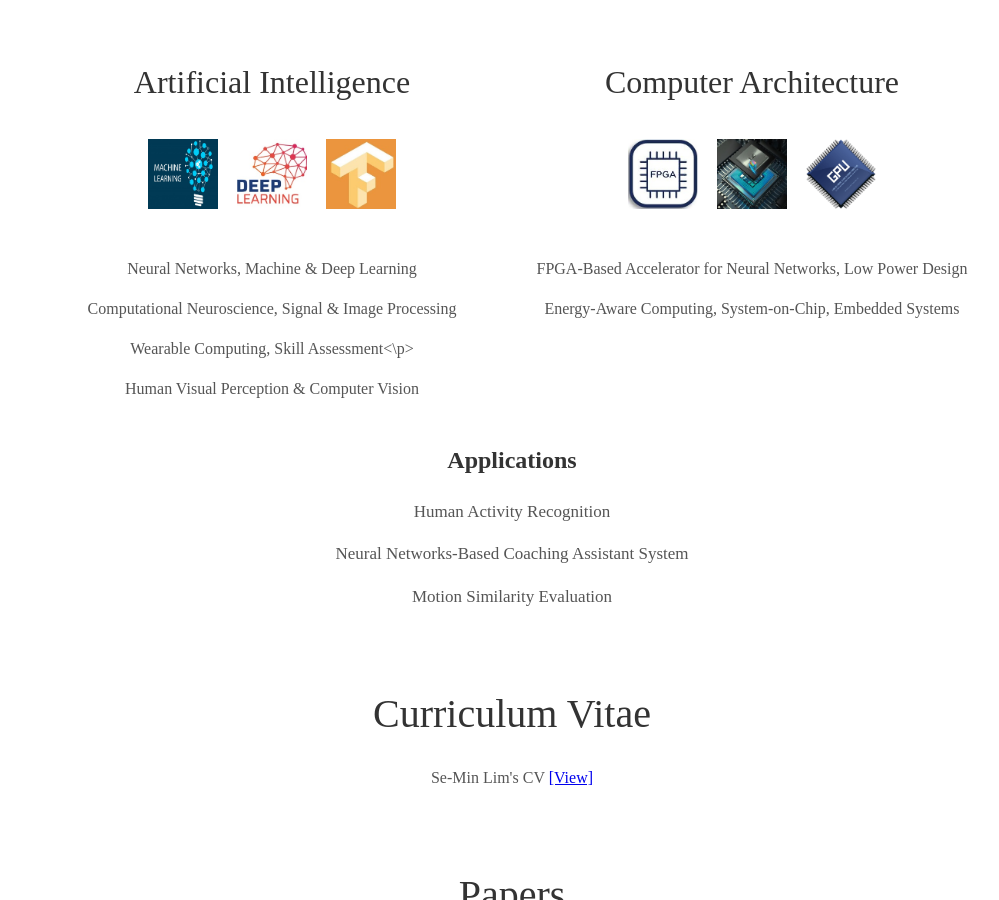
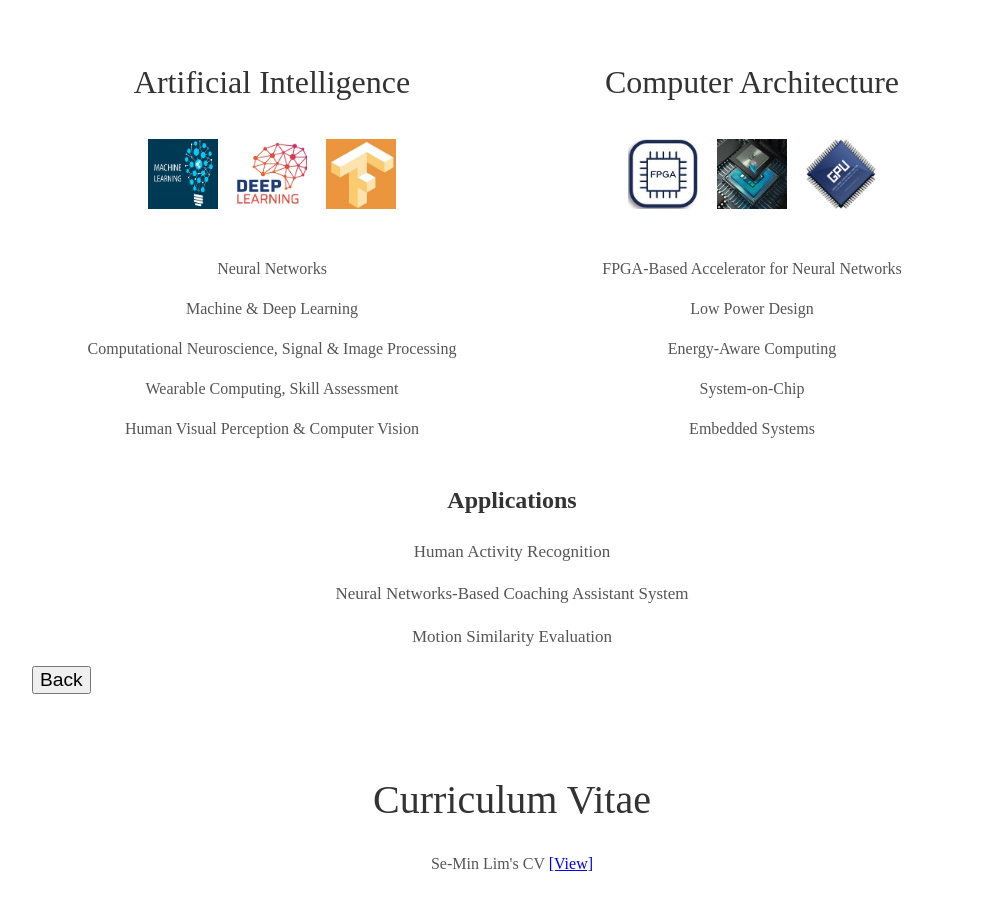
Before and after one commit to SeMinLim/SeMinLim.github.io, a Jekyll site: the page built from index.html, in a window 1280 px wide and 900 px high, scrolled down 1039 px. Shown: the whole window, without its empty margins (128-1127 px from the left). Built offline with Jekyll 4.4.1, drawn with Linux system fonts in a browser that asks for light colours; some web fonts are replaced.

Commit message:
Update about.html

```diff
--- a/_includes/about.html
+++ b/_includes/about.html
@@ -7,9 +7,10 @@
       <img width="70" height="70" src="/assets/MachineLearning.png"/>
       <img width="70" height="70" src="/assets/DeepLearning.jpg"/>
       <img width="70" height="70" src="/assets/Tensorflow.jpeg"/>
-    <p>Neural Networks, Machine & Deep Learning</p>
+    <p>Neural Networks</p>
+    <p>Machine & Deep Learning</p>
     <p>Computational Neuroscience, Signal & Image Processing</p>
-    <p>Wearable Computing, Skill Assessment<\p>
+    <p>Wearable Computing, Skill Assessment</p>
     <p>Human Visual Perception & Computer Vision</p>
   </div>
   <div class="tech">
@@ -17,8 +18,11 @@
       <img width="70" height="70" src="/assets/FPGA.jpeg"/>
       <img width="70" height="70" src="/assets/SoC.jpg"/>
       <img width="70" height="70" src="/assets/GPU.png"/>
-    <p>FPGA-Based Accelerator for Neural Networks, Low Power Design</p>
-    <p>Energy-Aware Computing, System-on-Chip, Embedded Systems</p>
+    <p>FPGA-Based Accelerator for Neural Networks</p>
+    <p>Low Power Design</p>
+    <p>Energy-Aware Computing</p>
+    <p>System-on-Chip</p>
+    <p>Embedded Systems</p>
   </div>
 </div>
 <div class="user-details" style="margin:-30px 0px 0px 0px;">
@@ -27,3 +31,4 @@
   <p style="font-size:17px;">Neural Networks-Based Coaching Assistant System</p>
   <p style="font-size:17px;">Motion Similarity Evaluation</p>
 </div>
+<input type="button" value="Back" onclick="history.back(-1);">
```
